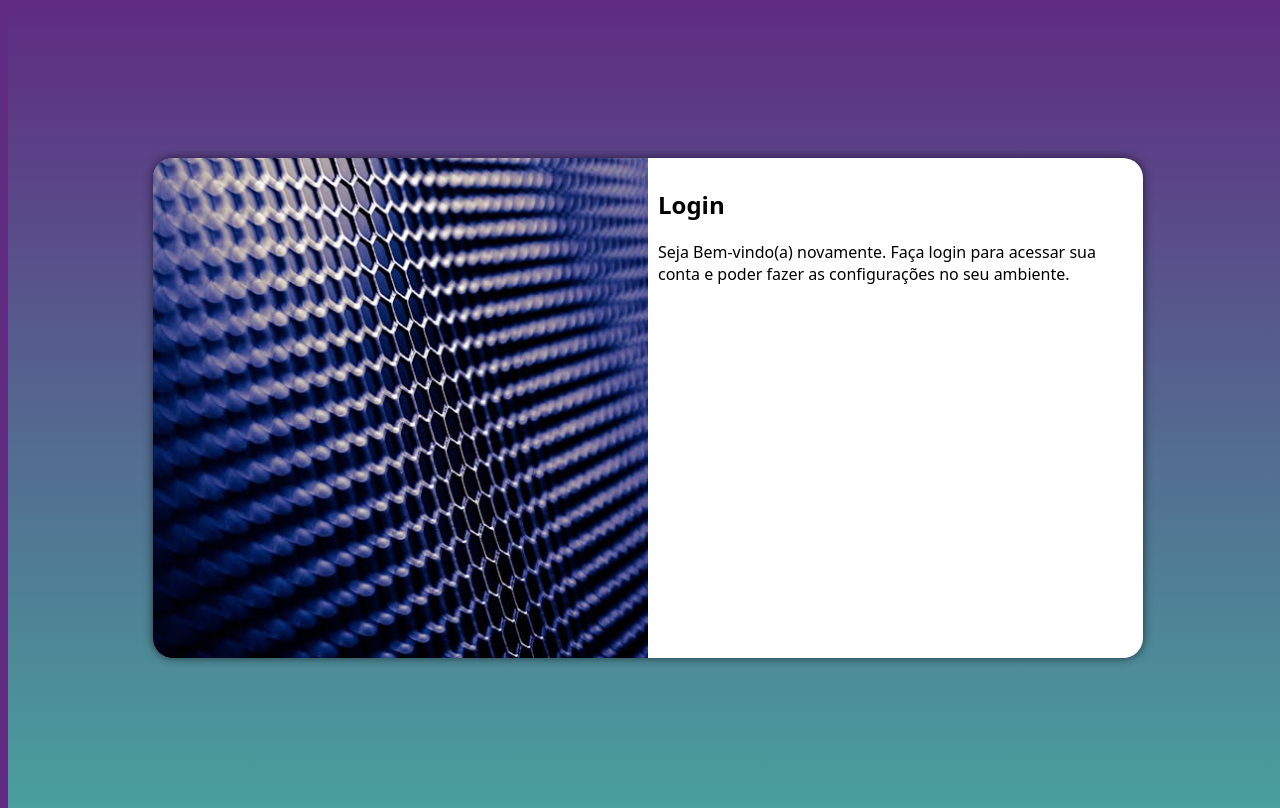
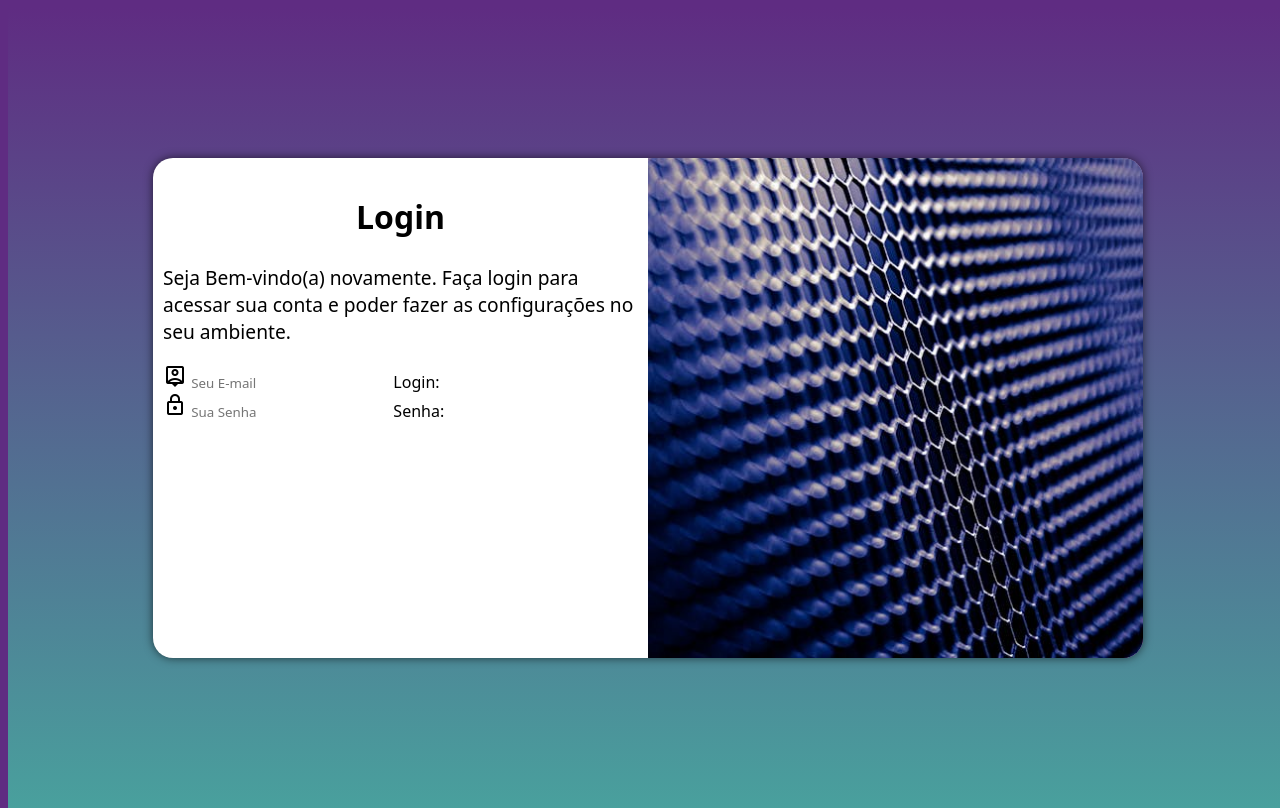
Before and after one commit to mariacarolinasilvasantos/projeto-tela-de-login, a plain HTML site: page index.html in a window 1280 px wide. Drawn offline with nearby package versions, Linux system fonts and the light colour scheme.

Commit message:
Atualizei a tela de login

```diff
--- a/estilos/media-query.css
+++ b/estilos/media-query.css
@@ -36,14 +36,22 @@ section#login {
 }
 
 section#login > div#imagem {
-    float: left;
+    float: right;
     width: 50%;
     height: 100%;
 }
 
 
 section#login > div#formulario {
-    float: right;
+    float: left;
     width: 50%;
 }
+
+div#formulario > h1 {
+    font-size: 2em;
 }
+
+div#formulario > p {
+    font-size: 1.2em;
+}
+}
--- a/estilos/style.css
+++ b/estilos/style.css
@@ -52,3 +52,11 @@ section#login > div#formulario {
     padding: 10px;
 
 }
+
+div#formulario > h1 {
+    text-align: center;
+}
+
+div#formulario > p {
+    font-size: 0.8em;
+}
--- a/index.html
+++ b/index.html
@@ -6,6 +6,8 @@
     <title>Login</title>
     <link rel="stylesheet" href="estilos/style.css">
     <link rel="stylesheet" href="estilos/media-query.css">
+    <link rel="stylesheet" href="https://fonts.googleapis.com/css2?family=Material+Symbols+Outlined:opsz,wght,FILL,GRAD@24,400,0,0&icon_names=person_pin" />
+    <link rel="stylesheet" href="https://fonts.googleapis.com/css2?family=Material+Symbols+Outlined:opsz,wght,FILL,GRAD@20..48,100..700,0..1,-50..200&icon_names=lock" />
 </head>
 <body>
     <main>
@@ -15,11 +17,26 @@
             </div>
 
             <div id="formulario">
-             <h1>Login</h1>
-             <p>Seja Bem-vindo(a) novamente. Faça login para acessar sua conta e poder fazer as configurações no seu ambiente.</p>
+               <h1>Login</h1>
+               <p>Seja Bem-vindo(a) novamente. Faça login para acessar sua conta e poder fazer as configurações no seu ambiente.</p>
 
-             <form action="login.php" method="post">
+                <form action="login.php" method="post">
 
+                  <div class="campo">
+                    <span class="material-symbols-outlined">
+                        person_pin
+                        </span>
+                     <input type="login" name="email" id="ilogin" placeholder="Seu E-mail">
+                     <label for="ilogin">Login:</label>
+                  </div>
+
+                  <div class="campo">
+                    <span class="material-symbols-outlined">
+                        lock
+                     </span>
+                     <input type="password" name="senha" id="isenha" placeholder="Sua Senha">
+                     <label for="isenha">Senha:</label>
+                  </div>
 
              </form>
             </div>
```
